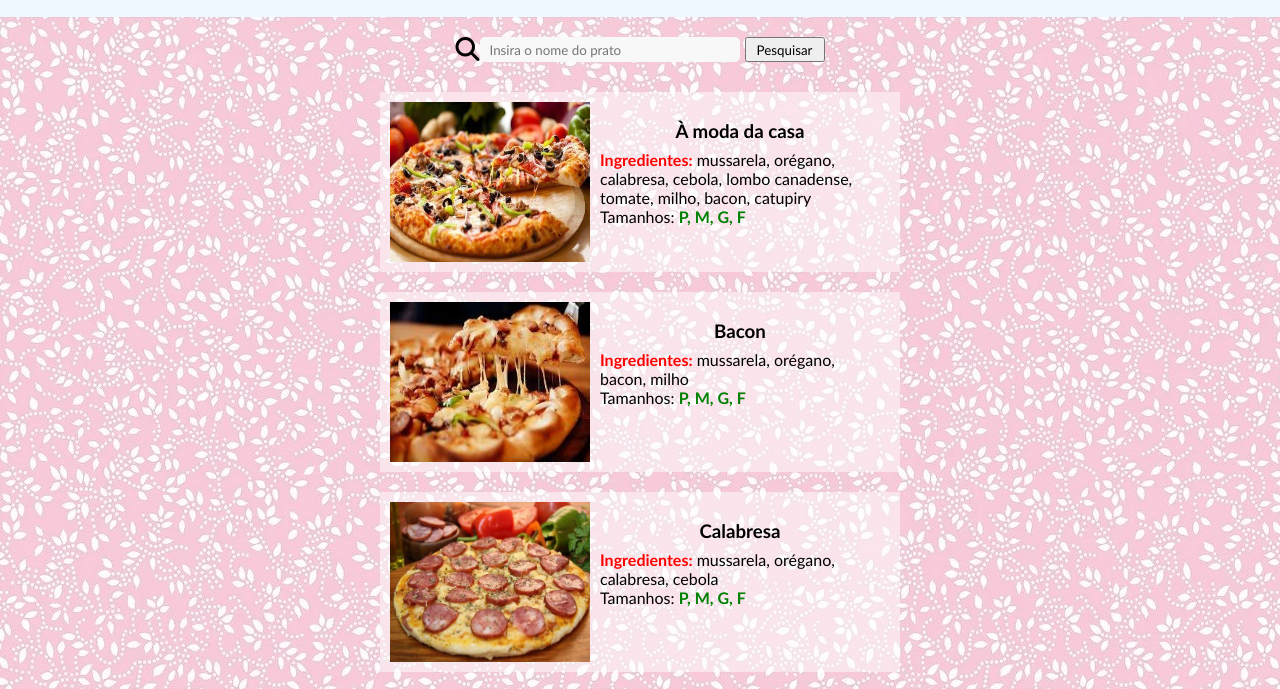
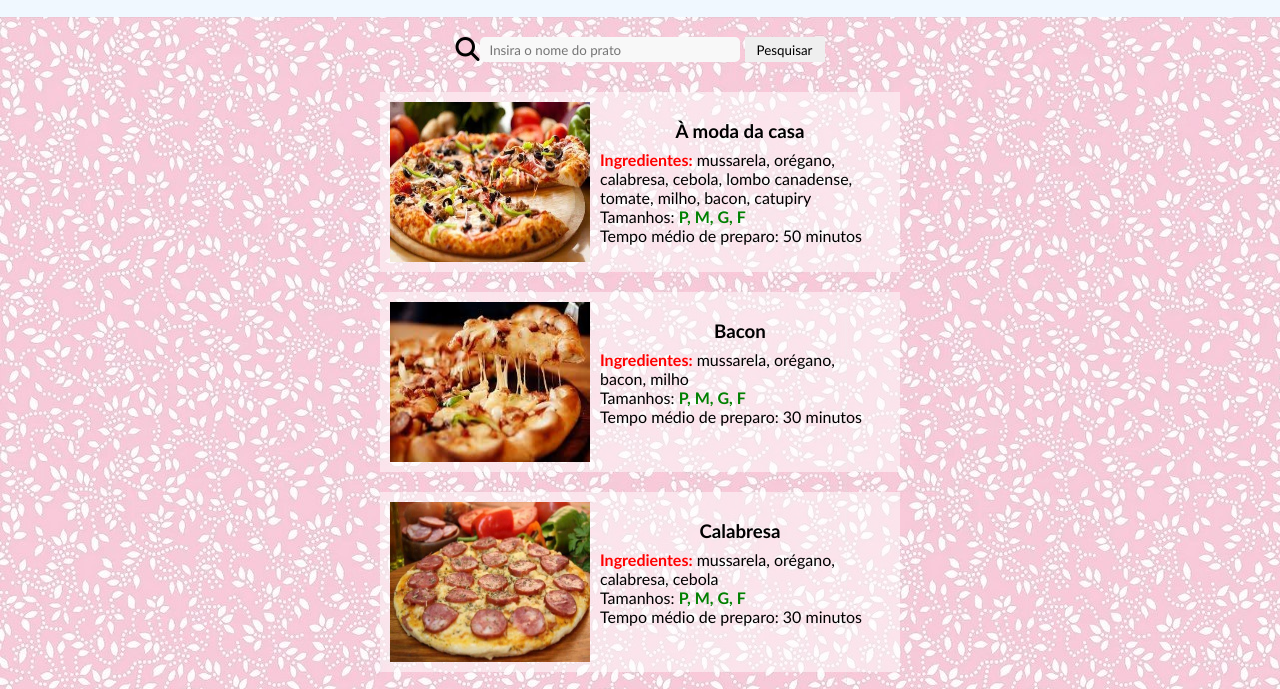
Before and after one commit to eaurelio/Project-web-intro, a plain HTML site: page project/index.html in a window 1280 px wide. Shown: the part 63-752 px from the top of the page. Drawn offline with Linux system fonts and the light colour scheme.

Commit message:
Finalizado

```diff
--- a/project/assets/css/style.css
+++ b/project/assets/css/style.css
@@ -95,7 +95,6 @@ p {
 
 .tamanhos {
   text-align: left;
-  height: 30px;
 }
 
 .tamanho {
--- a/project/assets/js/script.js
+++ b/project/assets/js/script.js
@@ -150,47 +150,6 @@ salgada.map(function (el, i, array) {
   }
 })
 
-// console.log(principal)
-// console.log(acompanhamento)
-
-// *****************************************************************
-// Semana 5
-// for (i in principal) {
-//   console.log(principal[i])
-// }
-
-
-// *****************************************************************
-// Semana 6-1
-
-// const objetoTeste ={
-//   id: 1,
-//   nome: 'Pizzas',
-//   principal: true,
-//   tamanho: ['P', 'M', 'G', 'F'],
-//   sabor: [
-//     'A moda da casa',
-//     'Bacon',
-//     'Calabresa',
-//     'Franco c/ catupiry',
-//     'Italiana',
-//     'Portuquesa',
-//     'Marguerita'
-//   ],
-//   doce: false
-// }
-// const retornaObjeto = x => {
-//   let string
-//   for (let i in x) {
-//     string += x[i]
-//   }
-//   return string
-// }
-
-// console.log(retornaObjeto(objetoTeste))
-
-// *****************************************************************
-// Semana 6-2
 
 const retornaObjetoNome = (array, chave) => {
   let obj
@@ -206,24 +165,18 @@ const retornaObjetoNome = (array, chave) => {
   return obj
 }
 
-// Imprime os arrays
-// console.log(principal); console.log(acompanhamento);
-
-// console.log(retornaObjetoNome(acompanhamento, 'Vinhos'))
 const busca = document.getElementById('search')
 const menu = document.getElementById('exibeMenu')
 const searchItem = document.getElementById('searchItem')
 
-// busca.addEventListener('keyup', function() {
-//   console.log(busca.value)
-// })
 
 function createItem (prato) {
   for (let el of prato) {
     console.log(`Sabor: ${el.nome}
-    Ingredientes: ${el.ingredientes}
-    Tamanhos disponíveis: ${el.tamanho}
-    Tempo de preparo: ${el.tempoMedioPreparo}
+    Ingredientes: ${el.ingredientes.replaceAll(',', ', ')}
+    Tamanhos disponíveis: ${el.tamanho.toString().replaceAll(',', ', ')}
+    Tempo médio de preparo: ${el.tempoMedioPreparo} minutos
+    Salgada: ${el.salgada}
     `)
   }
   prato.map(function (el) {
@@ -251,6 +204,11 @@ function createItem (prato) {
     tamanhos.className = 'tamanhos'
     tamanhos.innerHTML = `Tamanhos: <span style="font-weight: bold; color:green">${el.tamanho.toString().replaceAll(',', ', ')}</span>`
     desc.appendChild(tamanhos)
+    // Tempo de preparo
+    let tempo = document.createElement('div')
+    tempo.className = 'tamanhos'
+    tempo.innerHTML = `Tempo médio de preparo: ${el.tempoMedioPreparo} minutos`
+    desc.appendChild(tempo)
 
     menu.appendChild(box)
   })
@@ -258,7 +216,6 @@ function createItem (prato) {
 
 searchItem.addEventListener('click', function() {
   let arr = pratos.filter((prato) => prato.nome.toLowerCase().includes(busca.value.toLowerCase()))
-  console.log(arr)
   if (busca.value === '') {
     window.alert('É necessário informar um sabor à pesquisa')
     menu.innerHTML = ''
@@ -269,6 +226,5 @@ searchItem.addEventListener('click', function() {
   }
 })
 
-
-
+// Carregando o cardápio na inicialização
 window.onload = createItem(pratos)
--- a/project/index.html
+++ b/project/index.html
@@ -30,7 +30,7 @@
     <section id="buscaMenu">
       <i class="fa-sharp fa-solid fa-magnifying-glass" style="font-size: 1.5em;" id="lupa" onclick=""></i>
       <input type="text"  style="height: 25px;" id="search" placeholder="Insira o nome do prato">
-      <button id="searchItem" style="margin-left: 5px; width: 80px;">Pesquisar</button>
+      <button id="searchItem" style="margin-left: 5px; width: 80px;border: none;">Pesquisar</button>
     </section>
 
     <section id="exibeMenu">
```
